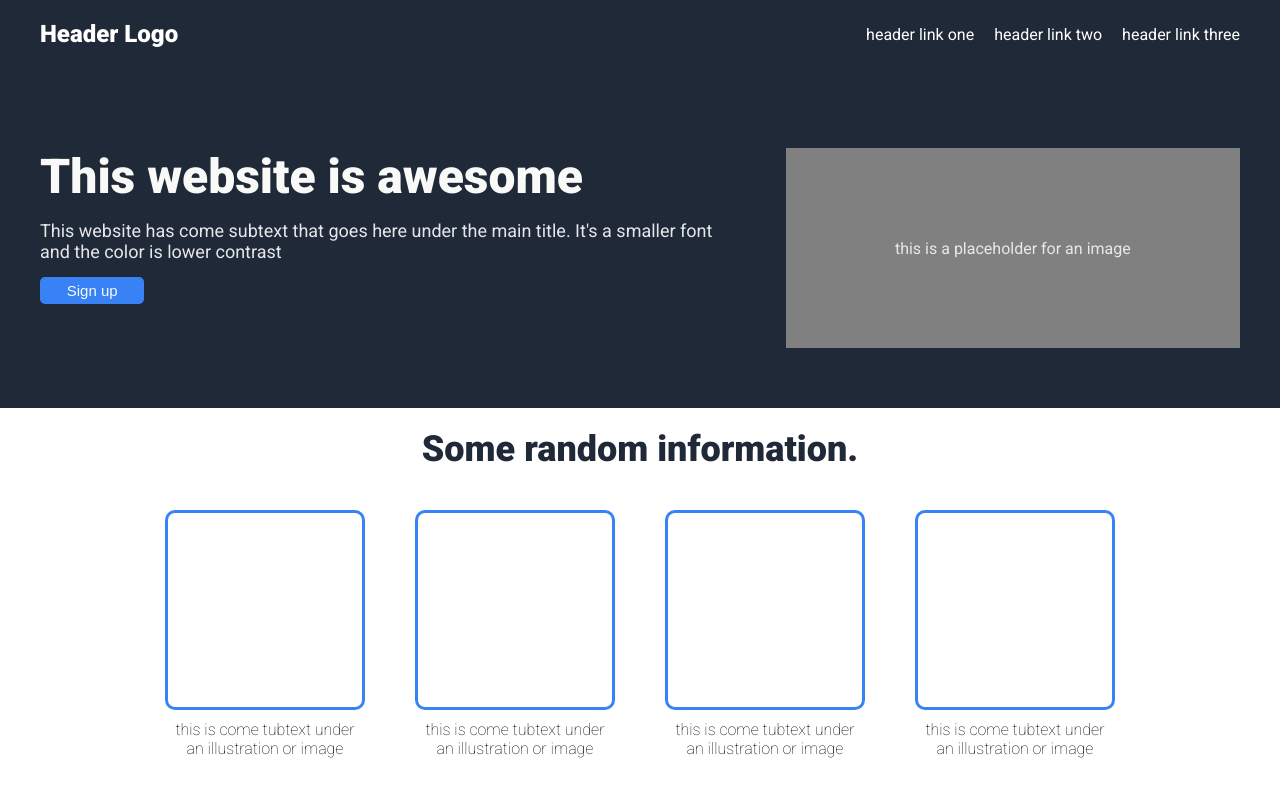
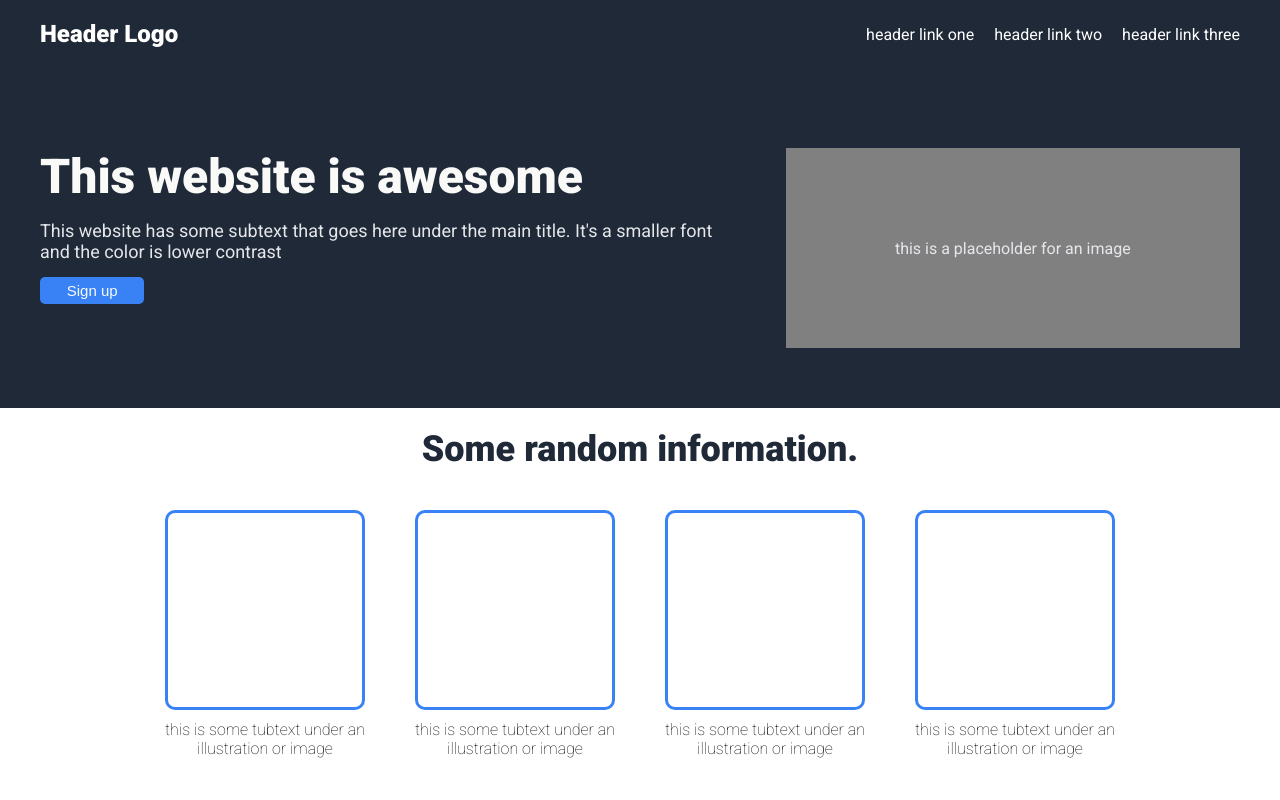
Before and after one commit to timsmith96/landing-page, a plain HTML site: page index.html in a window 1280 px wide. Shown: the top 800 px of the page. Drawn offline with Linux system fonts and the light colour scheme.

Commit message:
fixed typos

```diff
--- a/index.html
+++ b/index.html
@@ -1,13 +1,16 @@
 <!DOCTYPE html>
 <html lang="en">
   <head>
-    <meta charset="UTF-8">
-    <meta http-equiv="X-UA-Compatible" content="IE=edge">
-    <meta name="viewport" content="width=device-width, initial-scale=1.0">
-    <link rel="stylesheet" href="style.css">
-    <link rel="preconnect" href="https://fonts.googleapis.com">
-    <link rel="preconnect" href="https://fonts.gstatic.com" crossorigin>
-    <link href="https://fonts.googleapis.com/css2?family=Roboto:ital,wght@0,100;0,300;0,400;0,900;1,300&display=swap" rel="stylesheet">
+    <meta charset="UTF-8" />
+    <meta http-equiv="X-UA-Compatible" content="IE=edge" />
+    <meta name="viewport" content="width=device-width, initial-scale=1.0" />
+    <link rel="stylesheet" href="style.css" />
+    <link rel="preconnect" href="https://fonts.googleapis.com" />
+    <link rel="preconnect" href="https://fonts.gstatic.com" crossorigin />
+    <link
+      href="https://fonts.googleapis.com/css2?family=Roboto:ital,wght@0,100;0,300;0,400;0,900;1,300&display=swap"
+      rel="stylesheet"
+    />
     <title>Document</title>
   </head>
   <body>
@@ -24,7 +27,10 @@
         <div class="hero">
           <div class="hero-text">
             <h1>This website is awesome</h1>
-                    <p>This website has come subtext that goes here under the main title. It's a smaller font and the color is lower contrast</p>
+            <p>
+              This website has some subtext that goes here under the main title.
+              It's a smaller font and the color is lower contrast
+            </p>
             <button class="btn">Sign up</button>
           </div>
           <div class="img-container">
@@ -39,26 +45,38 @@
         <div class="box-container">
           <div class="box-wrapper">
             <div class="box"></div>
-                    <figcaption class="light">this is come tubtext under an illustration or image</figcaption>
+            <figcaption class="light">
+              this is some tubtext under an illustration or image
+            </figcaption>
           </div>
           <div class="box-wrapper">
             <div class="box"></div>
-                    <figcaption>this is come tubtext under an illustration or image</figcaption>
+            <figcaption>
+              this is some tubtext under an illustration or image
+            </figcaption>
           </div>
           <div class="box-wrapper">
             <div class="box"></div>
-                    <figcaption>this is come tubtext under an illustration or image</figcaption>
+            <figcaption>
+              this is some tubtext under an illustration or image
+            </figcaption>
           </div>
           <div class="box-wrapper">
             <div class="box"></div>
-                    <figcaption>this is come tubtext under an illustration or image</figcaption>
+            <figcaption>
+              this is some tubtext under an illustration or image
+            </figcaption>
           </div>
         </div>
       </div>
     </main>
     <section class="section">
       <div class="section-container">
-            <p class="quote">This is an inspiring quote, or a testimonial from a customer. Maybe it's just filling up space, or maybe people will actually read it. Who knows? All I know is that it looks nice.</p>
+        <p class="quote">
+          This is an inspiring quote, or a testimonial from a customer. Maybe
+          it's just filling up space, or maybe people will actually read it. Who
+          knows? All I know is that it looks nice.
+        </p>
         <p class="name">-Thor, God of Thunder</p>
       </div>
     </section>
@@ -66,7 +84,9 @@
       <div class="sign-up-wrapper">
         <div class="sign-up-text">
           <h4>Call to action! It's time!</h4>
-                <p>Sign up for our product by clicking that button right over there!</p>
+          <p>
+            Sign up for our product by clicking that button right over there!
+          </p>
         </div>
         <button class="btn">Sign up</button>
       </div>
```
Lines whose indentation alone changed are shown as unchanged.
